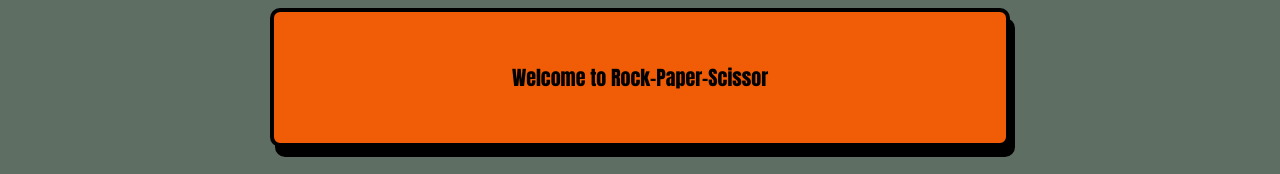
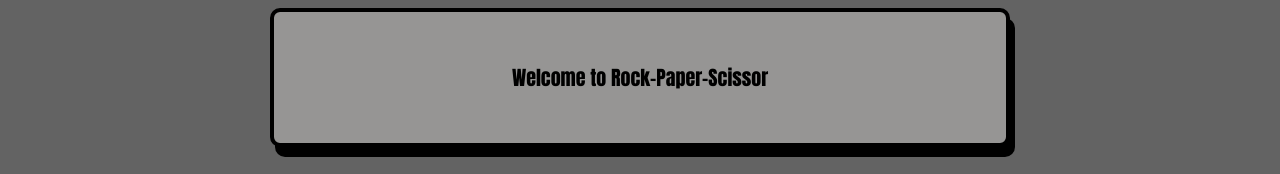
Before and after one commit to ShiblySohaib/rock-paper-scissor, a plain HTML site: page index.html in a window 1280 px wide. Shown: the top 174 px of the page. Drawn offline with Linux system fonts and the light colour scheme.

Commit message:
change bgcolor

```diff
--- a/style.css
+++ b/style.css
@@ -1,6 +1,6 @@
 body{
     font-family: Impact, Haettenschweiler, 'Arial Narrow Bold', sans-serif;
-    background-color: rgb(94, 110, 98);
+    background-color: rgb(99, 99, 99);
 }
 .top{
     width: 100%;
@@ -9,7 +9,7 @@ body{
 }
 .welcome{
     text-align: center;
-    background-color: rgb(241, 93, 7);
+    background-color: rgb(150, 149, 148);
     padding: 50px;
     font-size: 20px;
     font-weight: 600;
```
